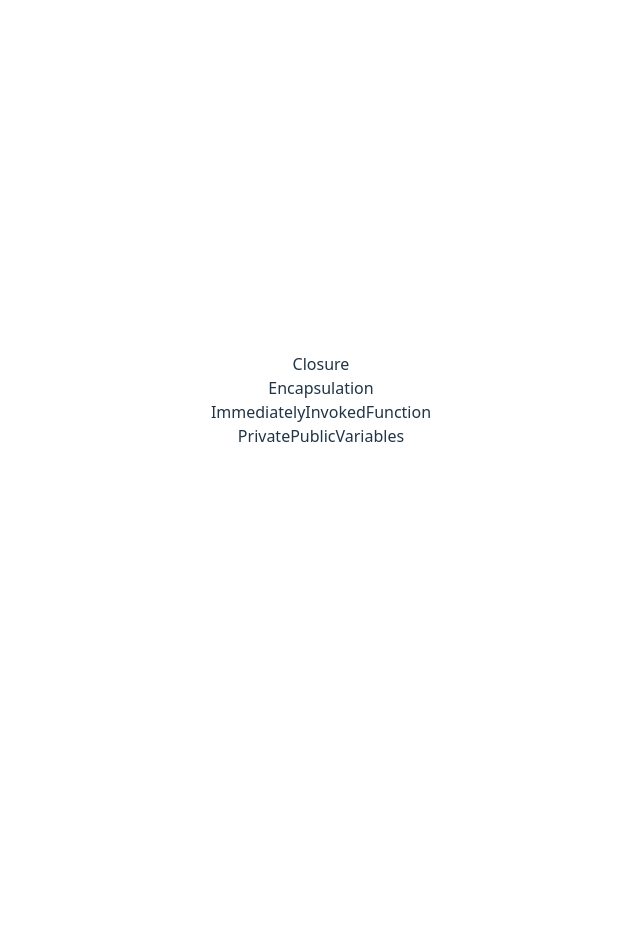
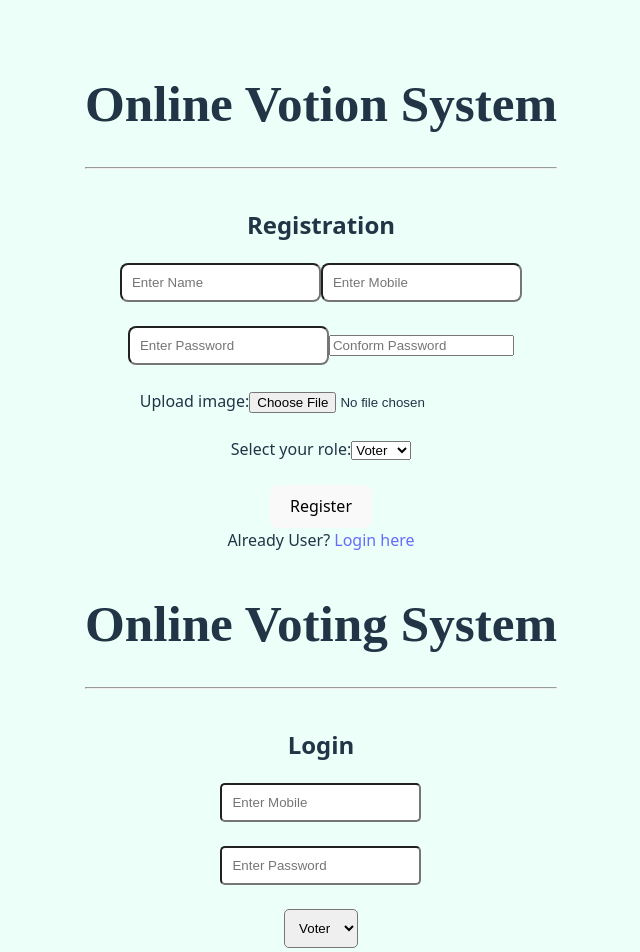
Before and after one commit to kuldeeepkumar/Training, a React (Vite) app: page / in a window 1280 px wide. Shown: the top 952 px of the page, without its empty margins (319-959 px from the left). Before the commit the page ends 800 px from the top, so only its background shows below. Built offline with nearby package versions, Linux system fonts and the light colour scheme.

Commit message:
Exerise 13 is done and one of mine website experiment changes are done

```diff
--- a/src/App.css
+++ b/src/App.css
@@ -40,3 +40,55 @@
 .read-the-docs {
   color: #888;
 }
+
+body {
+  text-align: center;
+  background-color: rgba(127, 255, 212, 0.144);
+}
+#headerSection {
+  padding: 10px;
+  font-family: castellar;
+}
+
+#ph {
+  padding: 10px;
+  border-radius: 5px;
+}
+
+#pass {
+  padding: 10px;
+  border-radius: 5px;
+}
+
+#selectSection {
+  padding: 10px;
+  border-radius: 5px;
+  width: 15%;
+}
+
+#loginButton {
+  padding: 10px;
+  border-radius: 5px;
+  background-color: blue;
+  color: white;
+}
+
+#header {
+  padding: 10px;
+  font-family: castellar;
+}
+
+#name {
+  padding: 10px;
+  border-radius: 8px;
+}
+
+#mobile {
+  padding: 10px;
+  border-radius: 8px;
+}
+
+#pass1 {
+  padding: 10px;
+  border-radius: 8px;
+}
--- a/src/App.jsx
+++ b/src/App.jsx
@@ -6,6 +6,9 @@ import Exercise9 from './exercises/exercise9/Exercise9';
 import Exercise10 from './exercises/exercise10/Exercise10';
 import Exercise11 from './exercises/exercise11/Exercise11';
 import Exercise12 from './exercises/exercise12/Exercise12';
+import Exercise13 from './exercises/exercise13/Exercise13';
+import Website from './exercises/website/Website';
+
 
 function App() {
   return (
@@ -21,7 +24,9 @@ function App() {
      {/* <Exercise9/> */}
      {/* <Exercise10/> */}
      {/* <Exercise11/> */}
-     <Exercise12/>
+     {/* <Exercise12/> */}
+     {/* <Exercise13/> */}
+    <Website/>
     </>
   );
 }
--- /dev/null
+++ b/src/exercises/exercise13/Example1.jsx
@@ -0,0 +1,41 @@
+import React from 'react'
+
+const Example1 = () => {
+
+// ---------------------------------------------
+  // Example 1: GET Request using Fetch API
+  // ---------------------------------------------
+
+  // This function fetches a single post from a fake JSON API
+  function fetchSinglePost() {
+    fetch("https://jsonplaceholder.typicode.com/posts/1")
+      .then((response) => {
+        // Check if the request was successful
+        if (!response.ok) {
+          throw new Error("Network response was not ok");
+        }
+        // Parse the response body as JSON
+        return response.json();
+      })
+      .then((data) => {
+        // Log the title of the post
+        console.log("Post title:", data.title);
+      })
+      .catch((error) => {
+        // Handle errors such as network failure
+        console.error("Fetch error:", error);
+      });
+  }
+
+  fetchSinglePost();
+
+  return (
+    <>
+    <div>
+        Example1
+    </div>
+    </>
+  )
+}
+
+export default Example1
--- /dev/null
+++ b/src/exercises/exercise13/Example2.jsx
@@ -0,0 +1,46 @@
+import React from 'react'
+
+const Example2 = () => {
+
+ // ---------------------------------------------
+  // Example 2: POST Request using Fetch API
+  // ---------------------------------------------
+
+  // This function creates a new post by sending data to the server
+  function createPost() {
+    const newPost = {
+      title: "Hello World",
+      body: "This is my first post",
+      userId: 1,
+    };
+
+    fetch("https://jsonplaceholder.typicode.com/posts", {
+      method: "POST", // HTTP method
+      headers: {
+        "Content-Type": "application/json", // Sending JSON data
+      },
+      body: JSON.stringify(newPost), // Convert JS object to JSON string
+    })
+      .then((response) => {
+        return response.json(); // Parse JSON response
+      })
+      .then((data) => {
+        console.log("Post created with ID:", data.id); // Show the new post ID
+      })
+      .catch((error) => {
+        console.error("Error creating post:", error);
+      });
+  }
+
+  createPost();
+
+  return (
+    <>
+    <div>
+      Example2
+    </div>
+    </>
+  )
+}
+
+export default Example2
--- /dev/null
+++ b/src/exercises/exercise13/Example3.jsx
@@ -0,0 +1,45 @@
+import React from 'react'
+
+const Example3 = () => {
+
+// ---------------------------------------------
+  // Example 3: GET Request using async/await
+  // ---------------------------------------------
+
+  // This function uses async/await for cleaner syntax
+  async function getPost(postId) {
+    try {
+      // Await the fetch request
+      const response = await fetch(
+        `https://jsonplaceholder.typicode.com/posts/${postId}`
+      );
+
+      // Throw an error if response is not ok
+      if (!response.ok) {
+        throw new Error("Failed to fetch");
+      }
+
+      // Parse JSON
+      const data = await response.json();
+
+      // Log the post title
+      console.log("Post title (async):", data.title);
+    } catch (error) {
+      // Catch and log any errors
+      console.error("Error:", error.message);
+    }
+  }
+
+  // Call the function
+  getPost(2);
+
+  return (
+   <>
+    <div>
+      Example3
+    </div>
+   </>
+  )
+}
+
+export default Example3
--- /dev/null
+++ b/src/exercises/exercise13/Exercise13.jsx
@@ -0,0 +1,18 @@
+import React from 'react'
+import Example1 from './Example1';
+import Example2 from './Example2';
+import Example3 from './Example3';
+
+const Exercise13 = () => {
+  return (
+   <>
+    <div>
+      <Example1/>
+      <Example2/>
+      <Example3/>
+    </div>
+   </>
+  )
+}
+
+export default Exercise13
--- /dev/null
+++ b/src/exercises/website/Login.jsx
@@ -0,0 +1,41 @@
+import React from "react";
+
+const Login = () => {
+  return (
+    <>
+      <div>
+        <center>
+          <div id="headerSection">
+            <h1>Online Voting System</h1>
+            <hr></hr>
+          </div>
+          <h2>Login</h2>
+          <form action="">
+            <input id="ph" type="number" placeholder="Enter Mobile"></input>
+            <br></br>
+            <br></br>
+            <input
+              id="pass"
+              type="password"
+              placeholder="Enter Password"
+            ></input>
+            <br></br>
+            <br></br>
+
+            <select id="selectSection">
+              <option value="1">Voter</option>
+              <option value="1">Group</option>
+            </select>
+            <br></br>
+            <br></br>
+
+            <button id="loginButton">Login</button>
+          </form>
+          New User? <a href="">Register here</a>
+        </center>
+      </div>
+    </>
+  );
+};
+
+export default Login;
--- /dev/null
+++ b/src/exercises/website/Registration.jsx
@@ -0,0 +1,48 @@
+import React from "react";
+
+const Registration = () => {
+  return (
+    <>
+      <div id="header">
+        <h1>Online Votion System</h1>
+        <hr></hr>
+      </div>
+      <h2>Registration</h2>
+      <form action="">
+        <input id="name" type="text" placeholder="Enter Name"></input>
+        <input id="mobile" type="number" placeholder="Enter Mobile"></input>
+        <br></br>
+        <br></br>
+
+        <input id="pass1" type="password" placeholder="Enter Password"></input>
+        <input
+          id="cpass2"
+          type="password"
+          placeholder="Conform Password"
+        ></input>
+        <br></br>
+        <br></br>
+
+        <div id="imagePart">
+          Upload image:<input type="file" name="Phone"></input>
+        </div>
+        <br></br>
+
+        <div id="role">
+          Select your role:
+          <select id="role" name="Choose">
+            <option value="1">Voter</option>
+            <option value="1">Group</option>
+          </select>
+        </div>
+        <br></br>
+
+        <button id="registrationPart">Register</button>
+        <br></br>
+      </form>
+      Already User? <a href="">Login here</a>
+    </>
+  );
+};
+
+export default Registration;
--- /dev/null
+++ b/src/exercises/website/Website.jsx
@@ -0,0 +1,16 @@
+import React from 'react'
+import Registration from './Registration';
+import Login from './Login';
+
+const Website = () => {
+  return (
+    <>
+    <div>
+    <Registration/>
+    <Login/>
+    </div>
+    </>
+  )
+}
+
+export default Website
```
